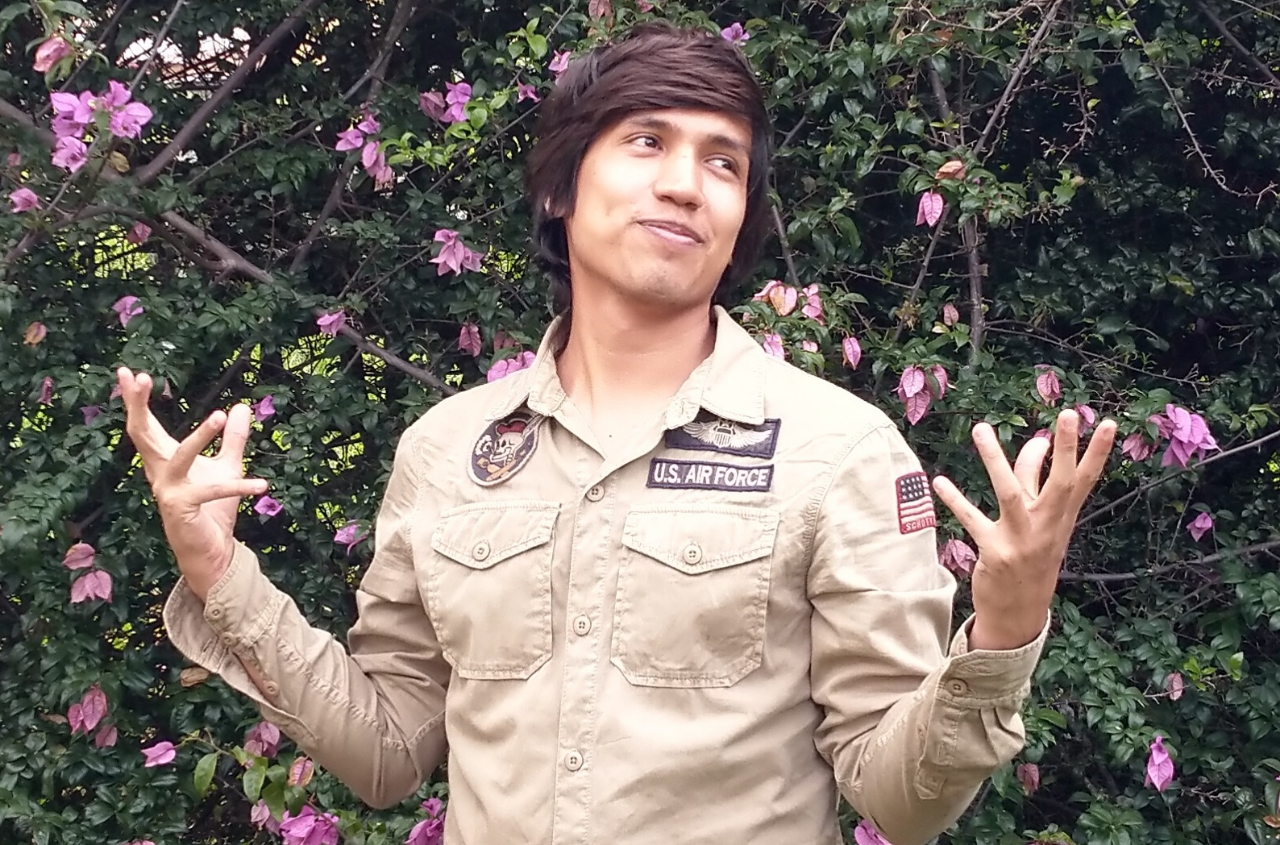
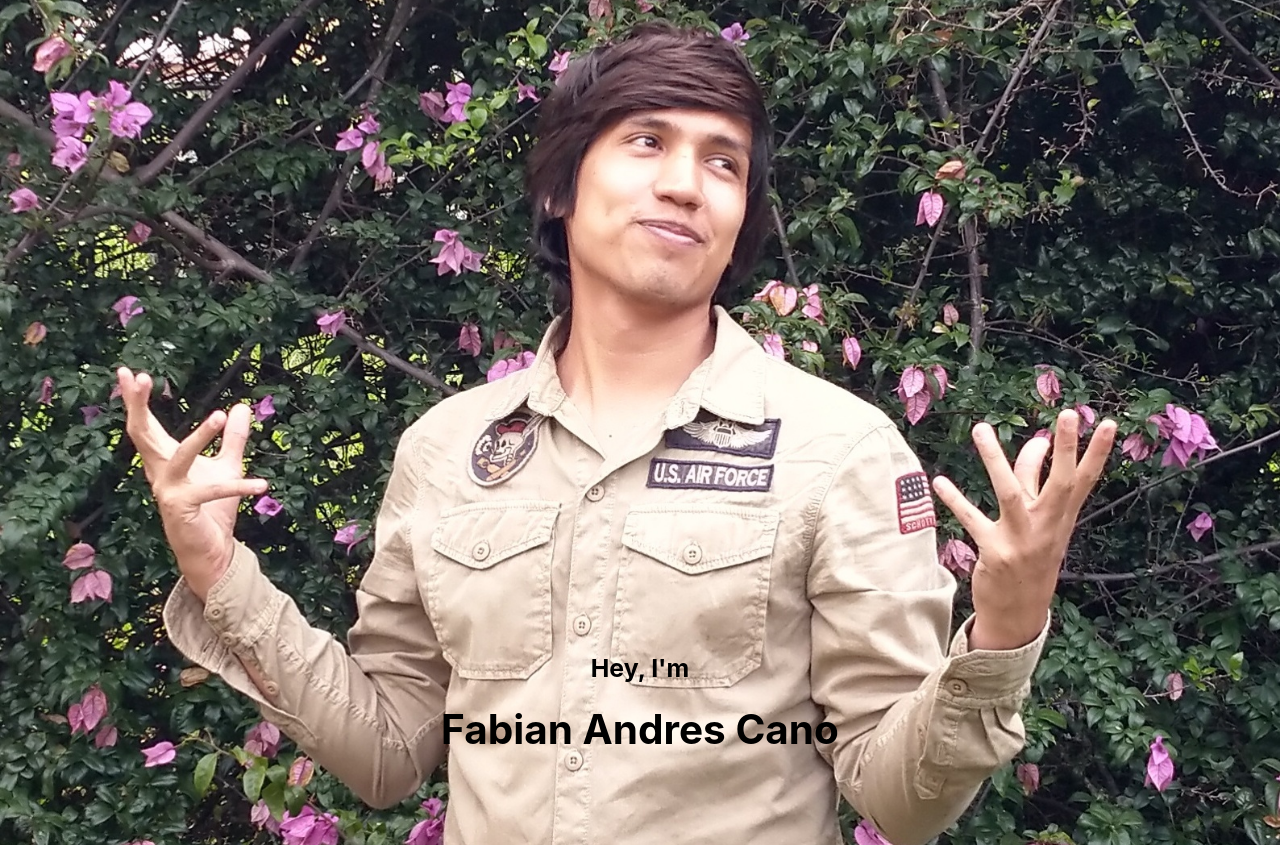
Before and after one commit to Fabian0007/My-Site, a Gatsby site: page / in a window 1280 px wide. Shown: the part 107-952 px from the top of the page. Built offline with nearby package versions, Linux system fonts and the light colour scheme; Gatsby itself is replaced by a stand-in of ours.

Commit message:
A message in the home image was added

```diff
--- a/src/components/slide.tsx
+++ b/src/components/slide.tsx
@@ -51,7 +51,15 @@ const Slide = () => {
     }
   ];
 
-  return <Img fluid={sources} alt="Illustrated Monica" />;
+  return (
+    <div className="container-home">
+      <Img fluid={sources} alt="Fabian Andres Cano's photo" />
+      <div className="centered">
+        <h3>Hey, I'm</h3>
+        <h1>Fabian Andres Cano</h1>
+      </div>
+    </div>
+  );
 }
 
 export default Slide
--- a/src/pages/index.tsx
+++ b/src/pages/index.tsx
@@ -1,9 +1,7 @@
 import React from "react";
-import { Link } from "gatsby";
 import Layout from "../components/layout";
 import Slide from "../components/slide";
 import SEO from "../components/seo";
-import Button from '../components/button';
 
 const IndexPage = () => (
   <Layout>
--- /dev/null
+++ b/src/styles/_slide.scss
@@ -0,0 +1,12 @@
+.container-home {
+    position: relative;
+    text-align: center;
+    color: #000000;
+  }
+
+.centered {
+    position: absolute;
+    top: 50%;
+    left: 50%;
+    transform: translate(-50%, -50%);
+}
--- a/src/styles/styles.scss
+++ b/src/styles/styles.scss
@@ -1,3 +1,4 @@
 @import 'button';
 @import 'posts';
 @import 'projects';
+@import 'slide';
```
